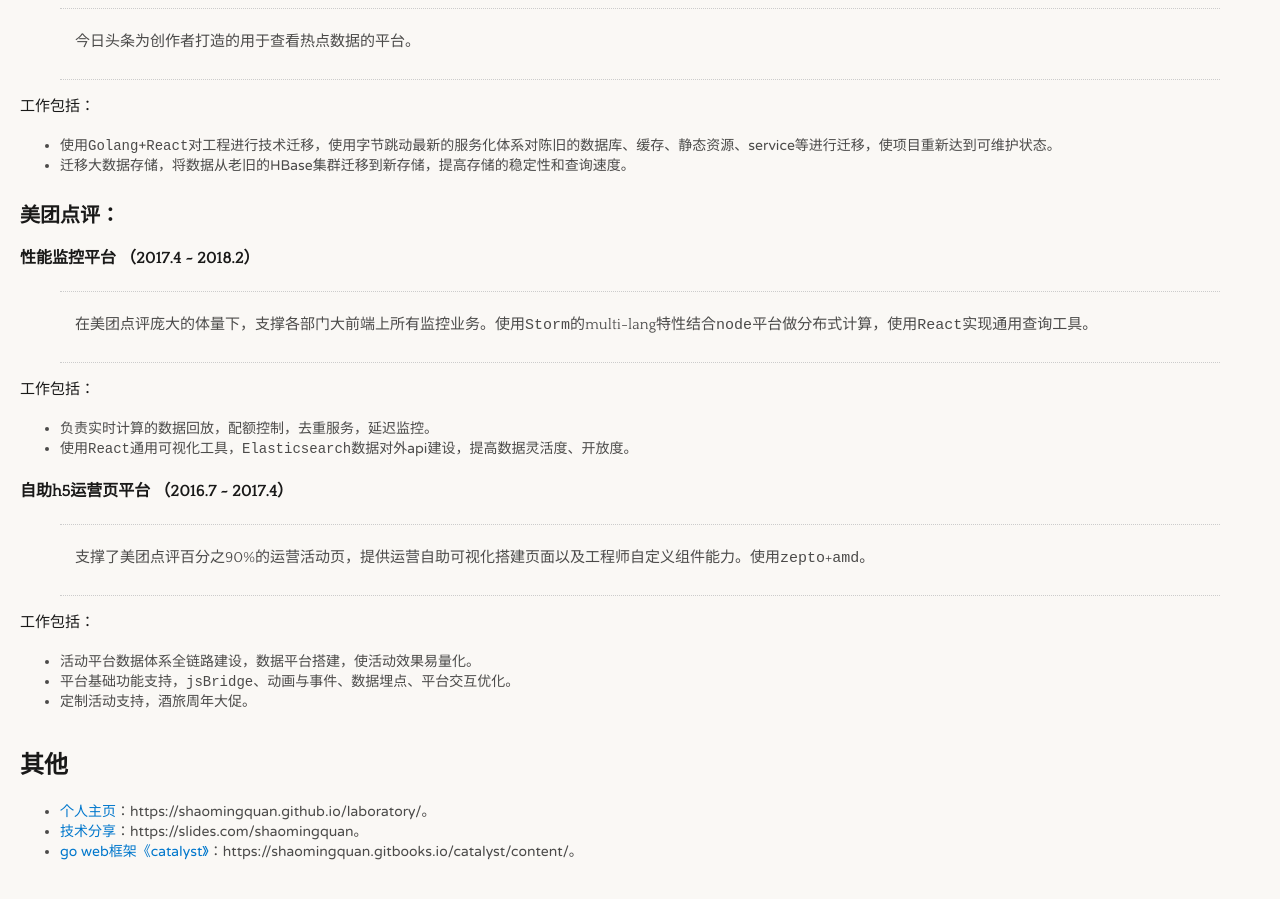
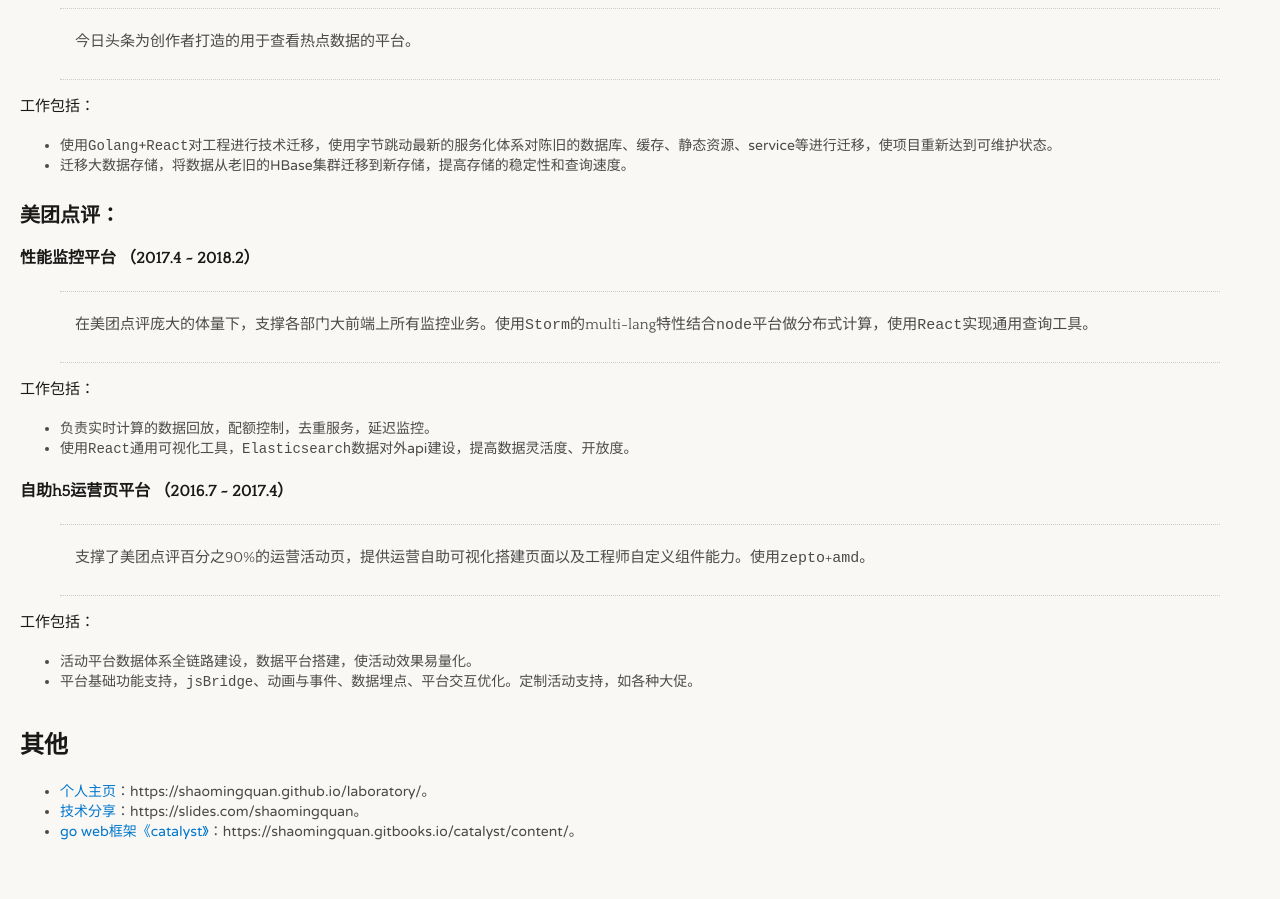
Before and after one commit to liuxing6103/liuxing6103.github.io, a Jekyll site: the page built from resume/index.html, in a window 1280 px wide and 900 px high, scrolled down 1001 px. Built offline with Jekyll 4.4.1, drawn with Linux system fonts in a browser that asks for light colours.

Commit message:
Update resume.html

```diff
--- a/_layouts/resume.html
+++ b/_layouts/resume.html
@@ -424,8 +424,7 @@
 	<p>工作包括：</p>
 	<ul>
         <li>活动平台数据体系全链路建设，数据平台搭建，使活动效果易量化。</li>
-        <li>平台基础功能支持，<code>jsBridge</code>、动画与事件、数据埋点、平台交互优化。</li>
-		<li>定制活动支持，酒旅周年大促。</li>
+        <li>平台基础功能支持，<code>jsBridge</code>、动画与事件、数据埋点、平台交互优化。定制活动支持，如各种大促。</li>
 	</ul>
 
     <h2><a id="_25"></a>其他</h2>
```
